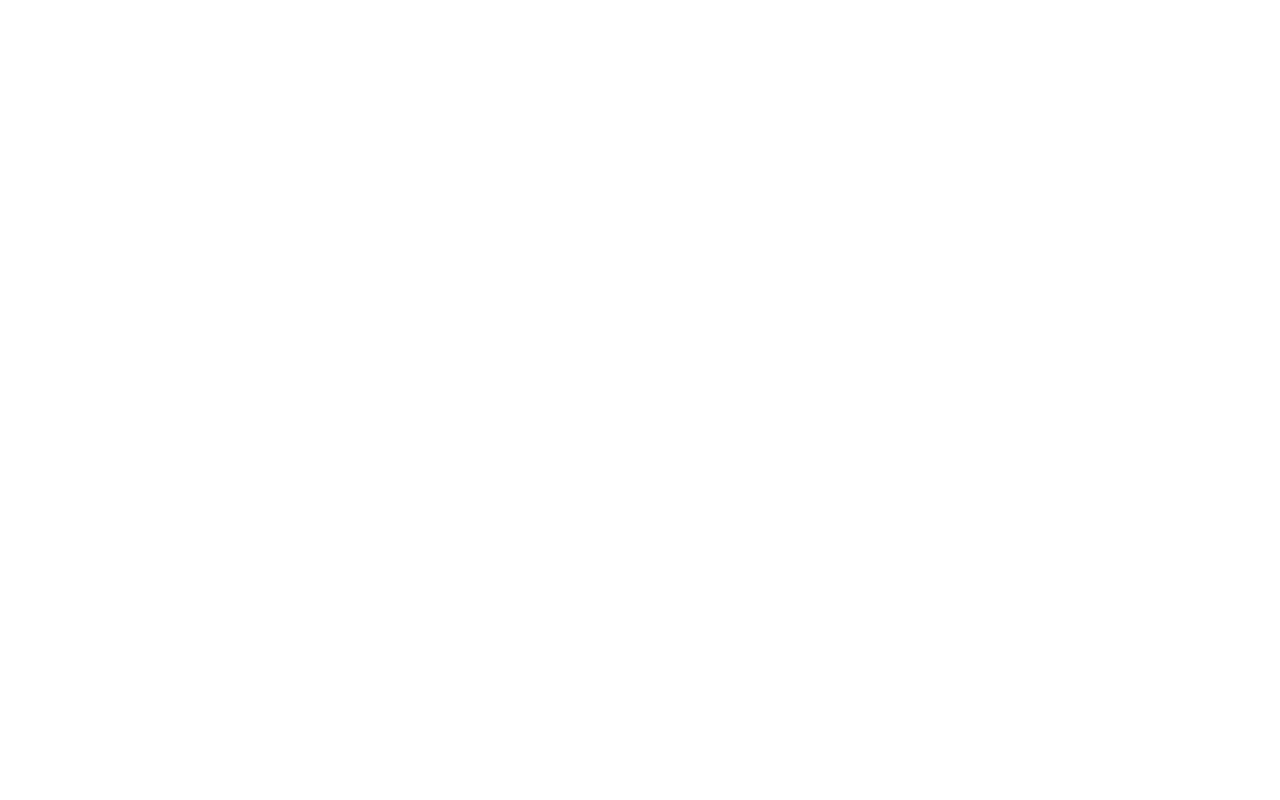
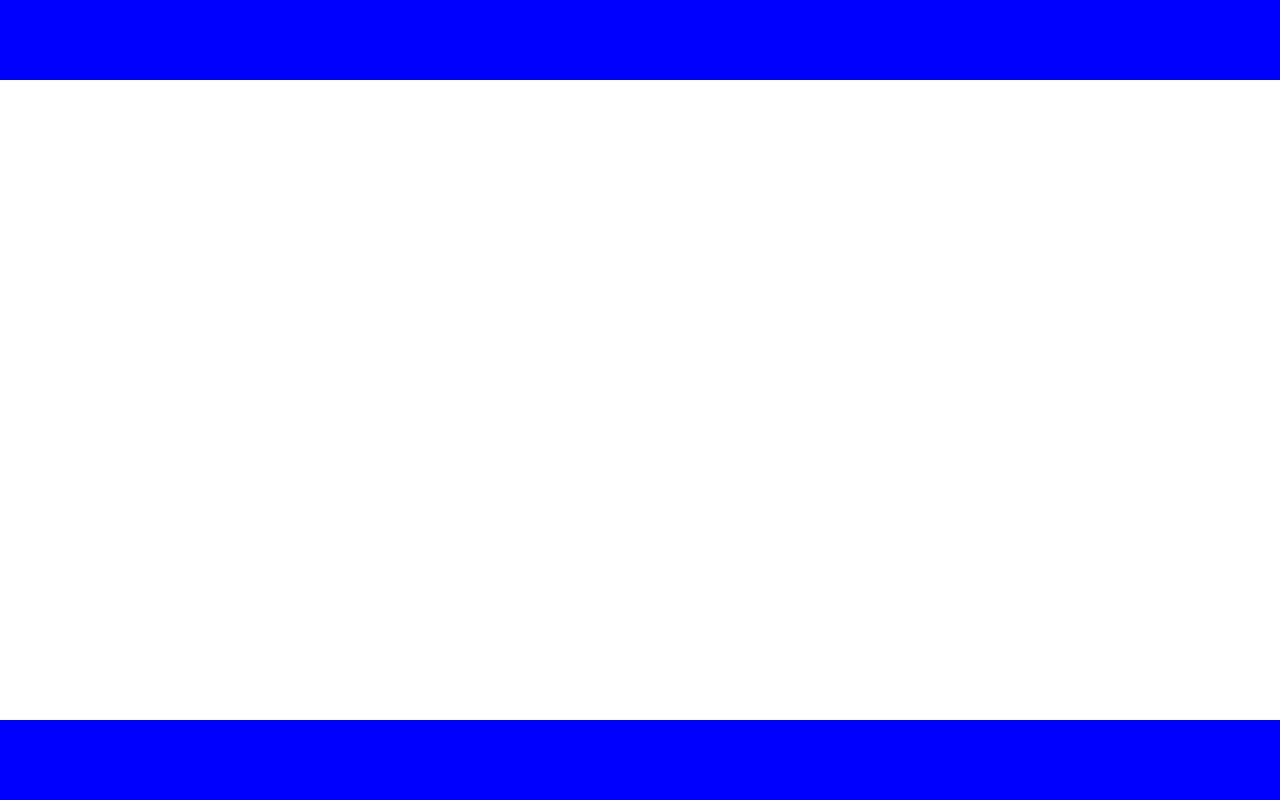
Before and after one commit to kaileesmith/template_layout, a plain HTML site: page index.html in a window 1280 px wide. Drawn offline with Linux system fonts and the light colour scheme.

Commit message:
first commit

```diff
--- /dev/null
+++ b/assets/reset.css
@@ -0,0 +1,3 @@
+*{
+    margin: 0;
+}
--- a/assets/style.css
+++ b/assets/style.css
@@ -0,0 +1,13 @@
+nav {
+    height: 10vh;
+    background-color: blue;
+}
+
+main {
+height: 80vh;
+}
+
+footer {
+   height: 10vh;
+   background-color: blue;
+}
--- a/index.html
+++ b/index.html
@@ -3,10 +3,13 @@
 <head>
     <meta charset="UTF-8">
     <meta name="viewport" content="width=device-width, initial-scale=1.0">
+    <link rel="stylesheet" href="./assets/reset.css" />
     <link rel="stylesheet" href="./assets/style.css" />
     <title>Document</title>
 </head>
 <body>
-
+    <nav></nav>
+    <main></main>
+    <footer></footer>
 </body>
 </html>
```
